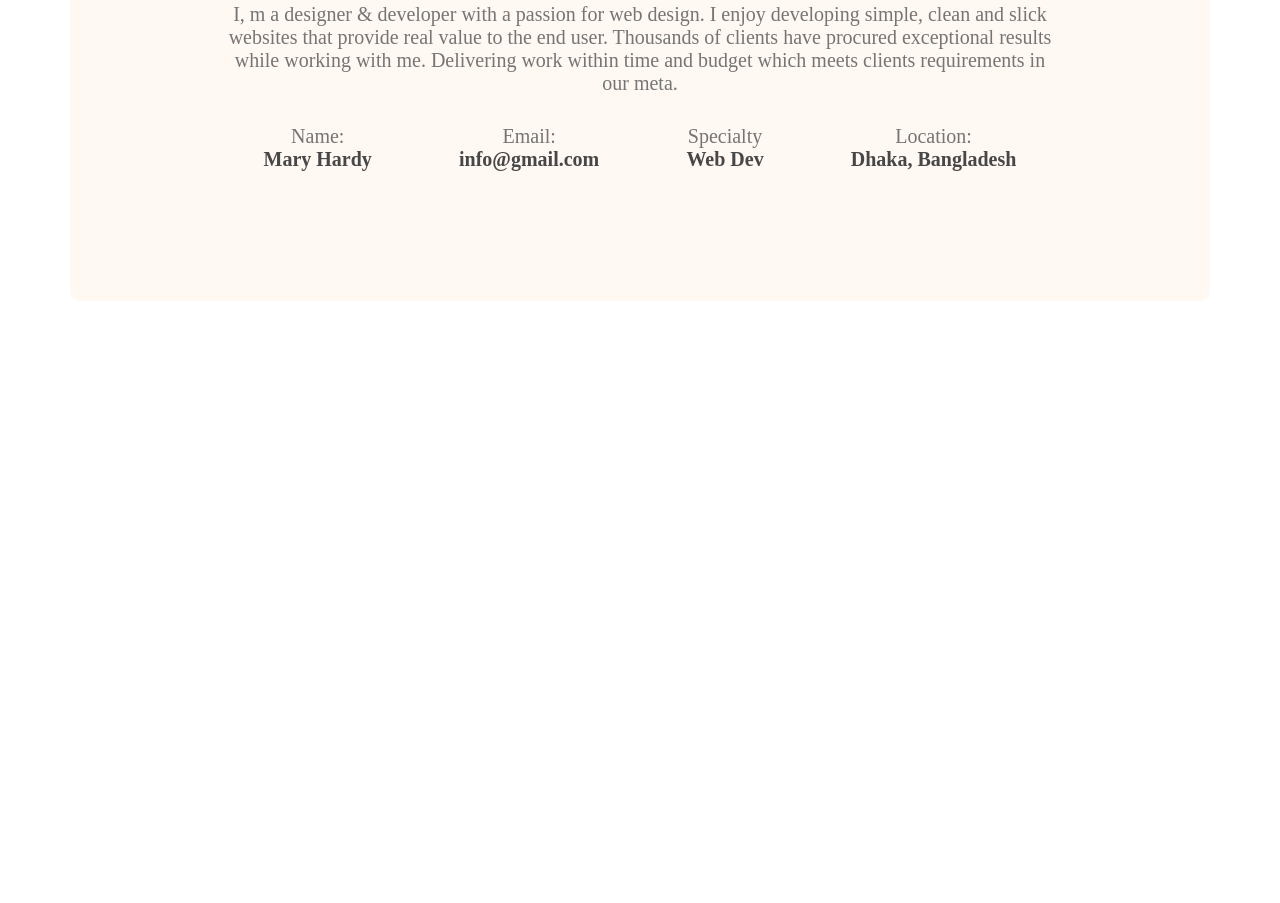
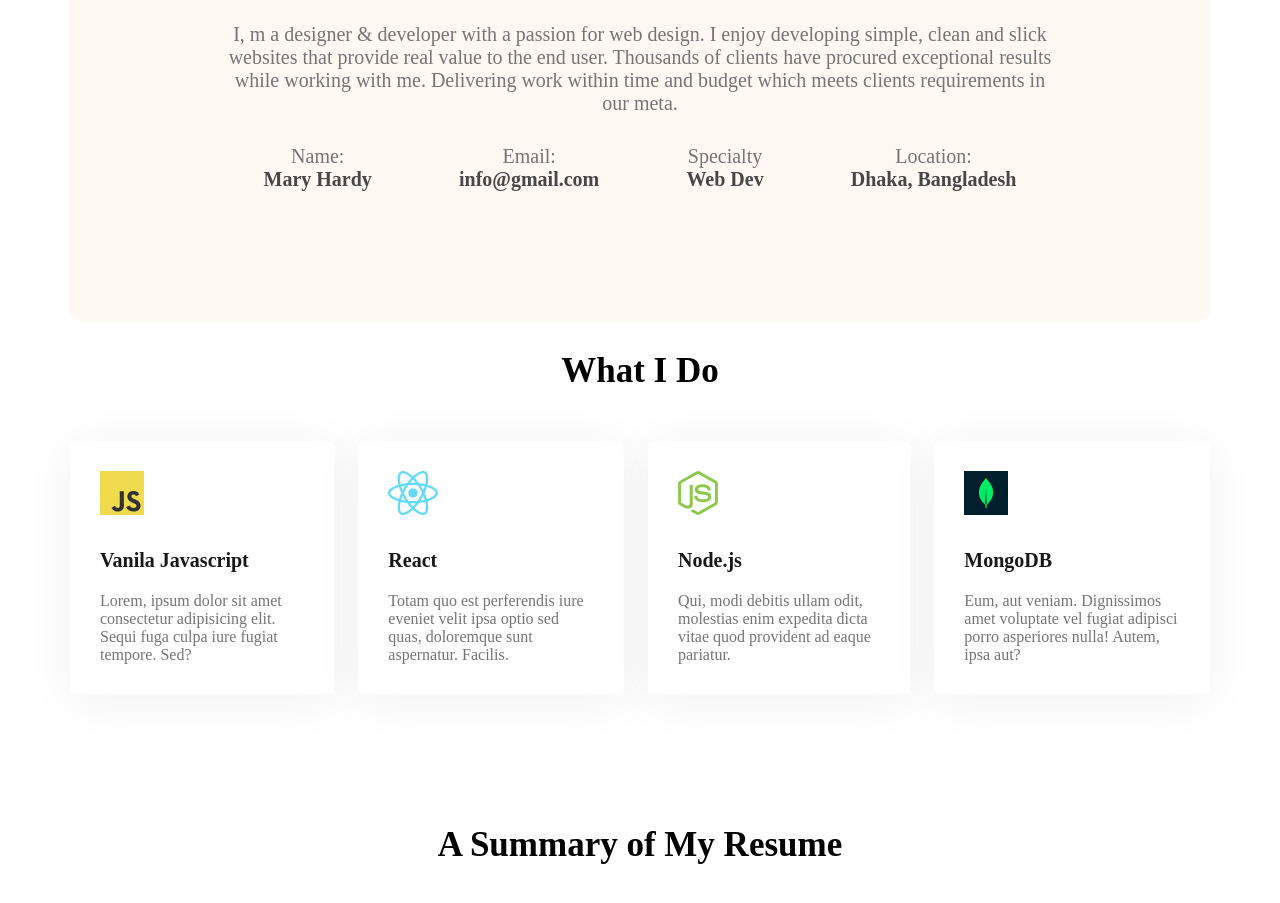
Before and after one commit to surid165/A-sample-Developer-Portfolio-website, a plain HTML site: page index.html in a window 1280 px wide. Shown: the part 1186-2089 px from the top of the page. Before the commit the page ends 1487 px from the top, so only its background shows below. Drawn offline with Linux system fonts and the light colour scheme.

Commit message:
added skills content

```diff
--- a/index.html
+++ b/index.html
@@ -54,7 +54,42 @@
                 </div>
             </div>
         </section>
+        <!-- what i do -->
+        <section class="what-i-do">
+            <h3 class="section-title">What I Do</h3>
+            <!-- .skills-container>skills*4>img+p.skill-title+p.skill-descrip>lorem15 -->
+            <div class="skills-container">
+                <div class="skill">
+                    <img src="/images/icons/js.png" alt="">
+                    <p class="skill-title">Vanila Javascript</p>
+                    <p class="skill-descrip">Lorem, ipsum dolor sit amet consectetur adipisicing elit. Sequi fuga culpa iure fugiat tempore. Sed?</p>
+                </div>
+                <div class="skill">
+                    <img src="/images/icons/react.png" alt="">
+                    <p class="skill-title">React</p>
+                    <p class="skill-descrip">Totam quo est perferendis iure eveniet velit ipsa optio sed quas, doloremque sunt aspernatur. Facilis.</p>
+                </div>
+                <div class="skill">
+                    <img src="/images/icons/nodejs.png" alt="">
+                    <p class="skill-title">Node.js</p>
+                    <p class="skill-descrip">Qui, modi debitis ullam odit, molestias enim expedita dicta vitae quod provident ad eaque pariatur.</p>
+                </div>
+                <div class="skill">
+                    <img src="/images/icons/mongo.png" alt="">
+                    <p class="skill-title">MongoDB</p>
+                    <p class="skill-descrip">Eum, aut veniam. Dignissimos amet voluptate vel fugiat adipisci porro asperiores nulla! Autem, ipsa aut?</p>
+                </div>
+            </div>
+            </section>
+          <!-- resume section   -->
+          <section class="resume">
+             <h3 class="section-title">A Summary of My Resume</h3>
+             <div class="resume-content">
+                <div>
 
+                </div>
+             </div>
+          </section>
     </main>
     <footer>
 
--- a/portfolio.css
+++ b/portfolio.css
@@ -24,6 +24,9 @@
     background-repeat: no-repeat;
     background-position: bottom right , left;
 
+}
+section{
+    margin-top: 131px;
 }
 /* Header and navigation styles */
 
@@ -96,10 +99,10 @@
 
 }
 .section-title{
-
+    text-align: center;
     font-weight: 700;
     font-size: 35px;
-    margin-bottom: 30px;
+    margin-bottom: 50px;
 
 
 }
@@ -126,3 +129,34 @@
     font-size: 20px;
     color: #474747;
 }
+
+/* what i do */
+
+.what-i-do{
+    margin-top: 131px;
+    margin-top: 30px;
+}
+.skill{
+    background: #FFFFFF;
+    box-shadow: 0px 6px 50px rgba(0, 0, 0, 0.06);
+    border-radius: 5px;
+    padding: 30px;
+}
+.skills-container{
+    display: flex;
+    gap: 24px;
+}
+.skill-title{
+    font-weight: 700;
+    font-size: 20px;
+    color: #181818;
+    margin-top: 30px;
+    margin-bottom: 20px;
+}
+.skill-descrip{
+    font-weight: 400;
+    font-size: 16px;
+    color: #757575;
+}
+
+/* resume styles */
```
